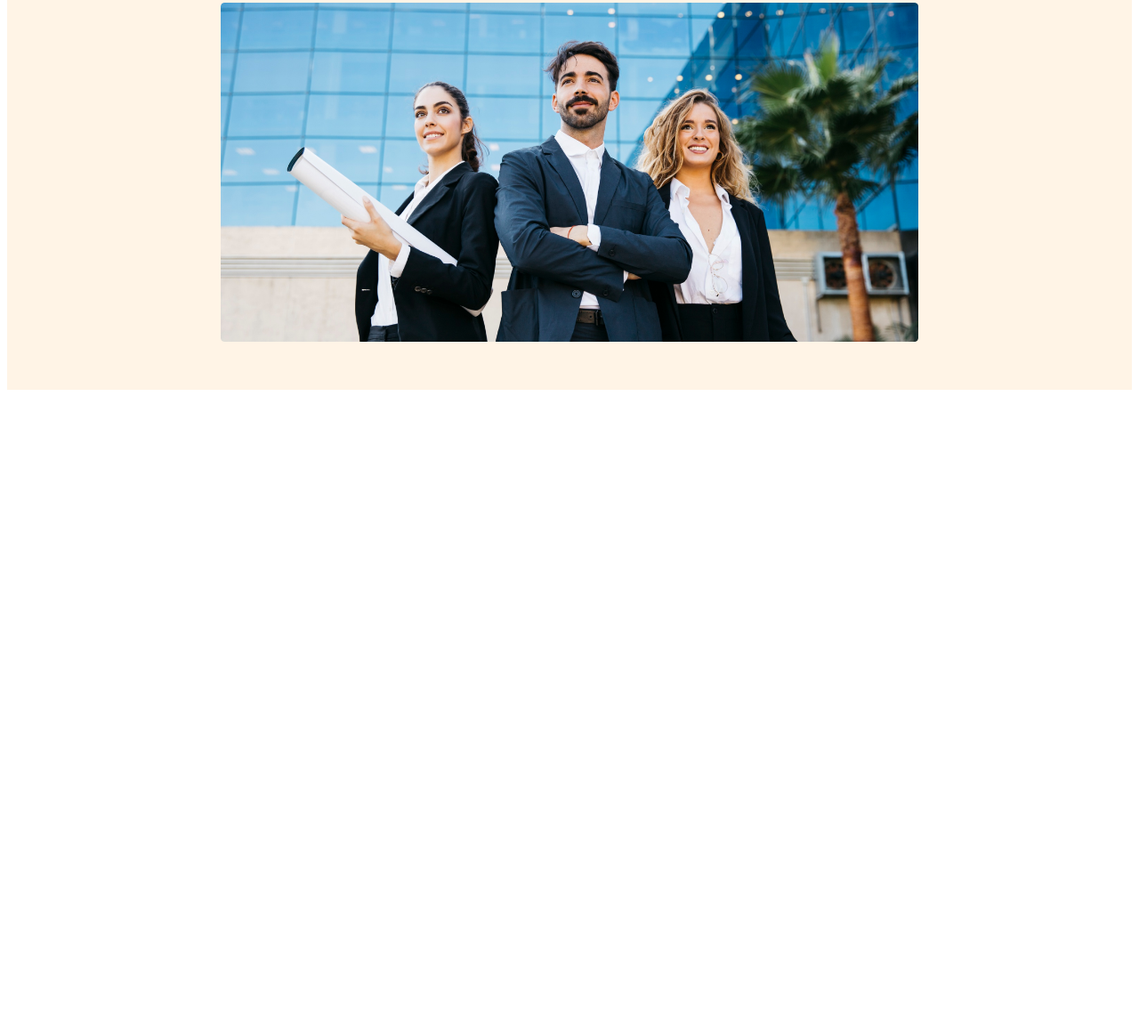
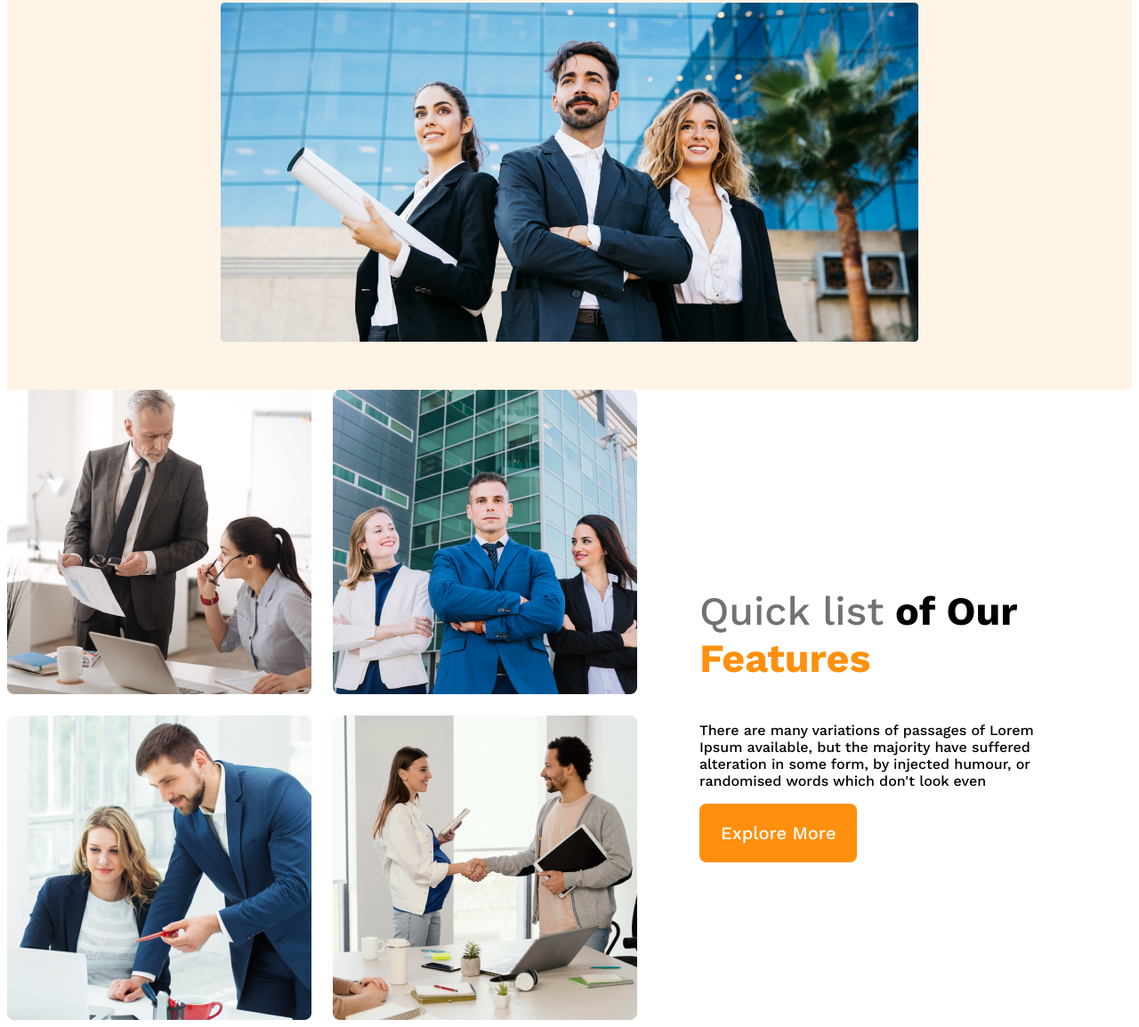
Before and after one commit to mahabubhroot/G3_Architects, a plain HTML site: page index.html in a window 1280 px wide. Shown: the part 560-1714 px from the top of the page at 89% size. Before the commit the page ends 1006 px from the top, so only its background shows below. Drawn offline with nearby package versions, Linux system fonts and the light colour scheme.

Commit message:
features content added

```diff
--- a/Styles/style.css
+++ b/Styles/style.css
@@ -145,6 +145,59 @@ nav li a {
 
 }
 
+/*--------------------------------------------------------------------------------------------  */
+
+/* Main Styles */
+
+
+main{
+
+    margin:0 auto;
+    max-width: 1440px;
+}
+
+.teams_section{
+
+    display: flex;
+    align-items: center;
+}
+
+.teams_img_section{
+
+    display: grid;
+    grid-template-columns: repeat(2, 1fr);
+    gap: 1.5rem;
+}
+
+.teams_content{
+
+    padding-right: 70px ;
+    padding-left: 70px ;
+
+}
+
+.teams_title{
+
+    font-size: 2.8rem;
+}
+
+.teams_title .quick_list{
+
+    color: #727272;
+    font-weight: 500;
+
+}
+
+
+.teams_title .features{
+    color: #FF900E;
+    font-weight: 700;
+}
+
+.teams_title
+
+
+
 
 /*--------------------------------------------------------------------------------------------  */
 
--- a/index.html
+++ b/index.html
@@ -9,6 +9,8 @@
 </head>
 
 <body>
+
+    <!-- Header Start --------------------------------------------------------------------- -->
 
     <header>
 
@@ -29,7 +31,8 @@
                 <h1 class="banner_title">Brand New Group of Architects </h1>
 
                 <p class="banner_description">
-                There are many variations of passages of Lorem Ipsum available, but the majority have suffered alteration in some form, by injected humour, or randomised words which don't look even
+                    There are many variations of passages of Lorem Ipsum available, but the majority have suffered
+                    alteration in some form, by injected humour, or randomised words which don't look even
                 </p>
 
                 <button class="button_primary">
@@ -43,16 +46,62 @@
 
     </header>
 
+    <!-- Header end ---------------------------------------------------------------------- -->
+
+
+
+    <!-- Main Start ---------------------------------------------------------------------- -->
+
+
+
     <main>
+
+        <section class="teams_section">
+
+            <div class="teams_img_section">
+
+                <img src="images/team1.png" alt="">
+                <img src="images/team2.png" alt="">
+                <img src="images/team3.png" alt="">
+                <img src="images/team4.png" alt="">
+
+
+            </div>
+
+            <div class="teams_content">
+
+                <h3 class="teams_title"> <span class="quick_list">Quick list</span> <span class="of_our">of Our</span> <span class="features">Features</span></h3>
+
+                <p class="teams_description">
+                    There are many variations of passages of Lorem Ipsum available, but the majority have suffered alteration in some form, by injected humour, or randomised words which don't look even
+                </p>
+
+                <button class="button_primary">Explore More</button>
+
+
+            </div>
+
+        </section>
 
 
     </main>
+
+
+    <!-- Main End ------------------------------------------------------------------------- -->
+
+
+    <!-- Footer Start------------------------------------------------------------------------- -->
+
+
 
     <footer>
 
 
     </footer>
 
+    <!-- Footer End ------------------------------------------------------------------------- -->
+
+
 
 
 </body>
```
Lines whose indentation alone changed are shown as unchanged.
